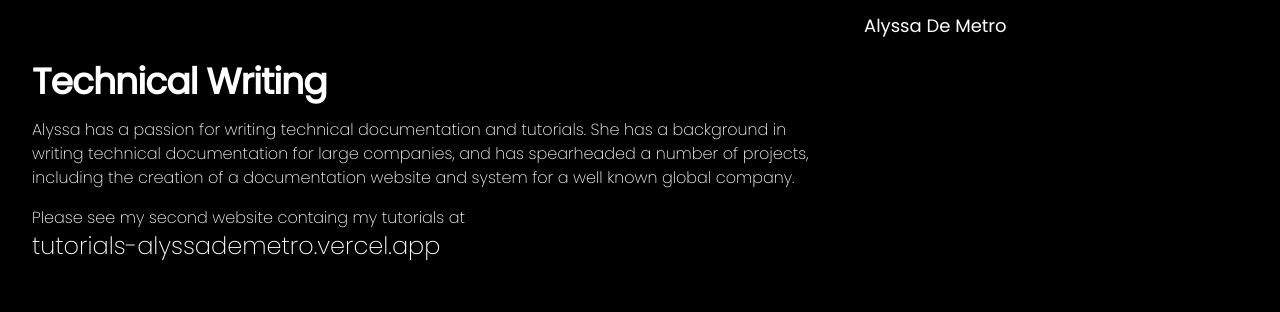
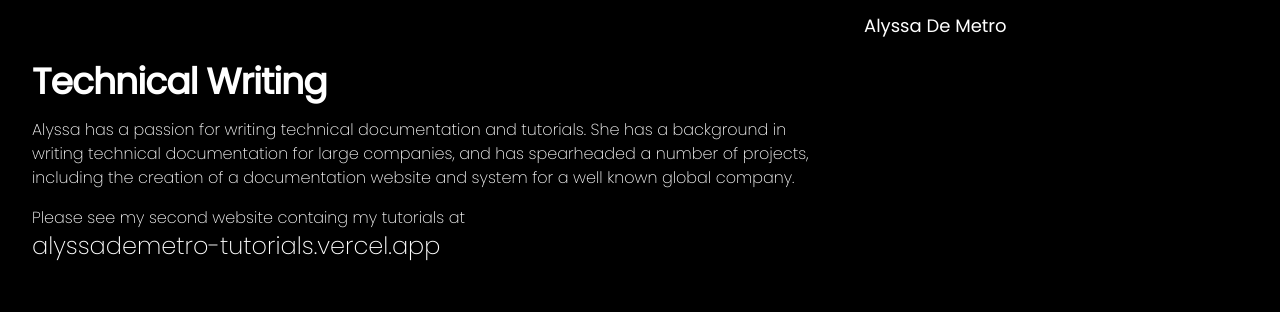
Before and after one commit to leanndemetro/portfolioV3, a Next.js app: page / in a window 1280 px wide. Shown: the part 944-1256 px from the top of the page. Built offline with nearby package versions, Linux system fonts and the light colour scheme.

Commit message:
tutorial site link updated

```diff
--- a/components/homeSections/about.js
+++ b/components/homeSections/about.js
@@ -55,7 +55,7 @@ export default function About() {
                     <div className="text-base text-white">
                     Please see my second website containg my tutorials at
                     <br></br>
-                    <a className="pt-12 hover:italic text-2xl "target="__blank" href="https://tutorials-alyssademetro.vercel.app">tutorials-alyssademetro.vercel.app</a>
+                    <a className="pt-12 hover:italic text-2xl "target="__blank" href="https://alyssademetro-tutorials.vercel.app/">alyssademetro-tutorials.vercel.app</a>
                     </div>
                 </div>
                 </div>
```
Also changed, not shown: 1 other file (tests, documents, lock files or other folders).
